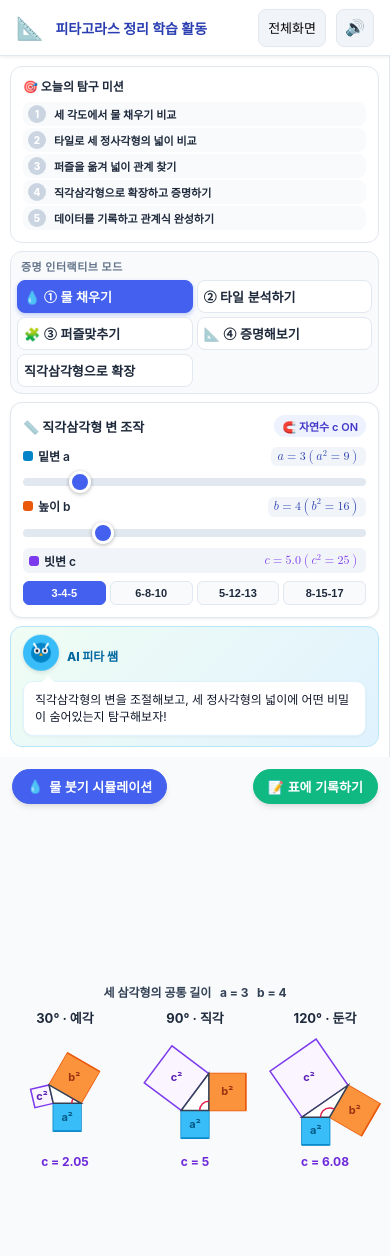
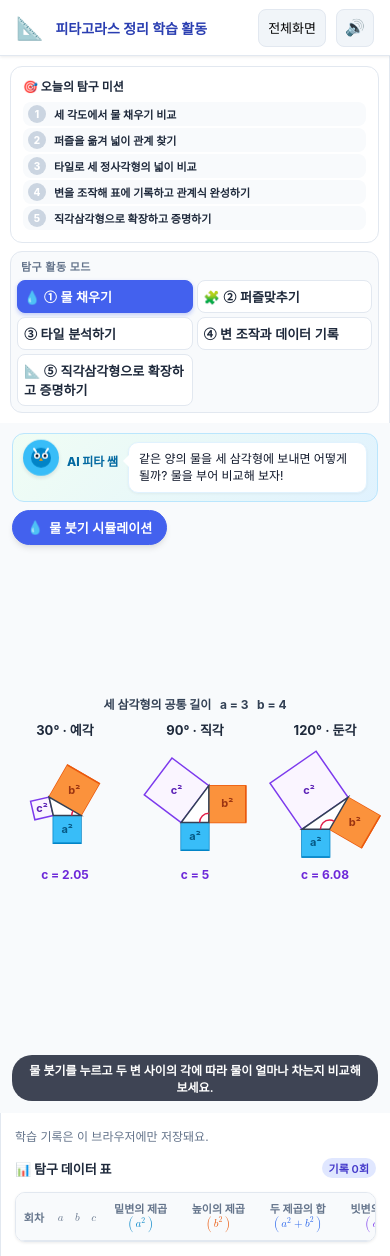
Before and after one commit to dkim-23/bruner, a plain HTML site: page index.html in a window 390 px wide. Shown: the top 1256 px of the page. Drawn offline with Linux system fonts and the light colour scheme.

Commit message:
Align Pythagoras activities with the five-step lesson

```diff
--- a/index.html
+++ b/index.html
@@ -162,7 +162,7 @@
     }
 
     /* ========================================================
-       좌측 패널: 조작 & 튜터 (Enactive)
+       좌측 패널: 미션, 모드 및 변 조작
        ======================================================== */
     .panel-left {
       background: var(--bg-panel);
@@ -171,6 +171,7 @@
       flex-direction: column;
       padding: 10px;
       gap: 8px;
+      overflow-y: auto;
     }
 
     /* 모드 탭 버튼 */
@@ -372,11 +373,13 @@
       background: linear-gradient(135deg, #f0fdf4 0%, #e0f2fe 100%);
       border: 1px solid #bae6fd;
       border-radius: 12px;
-      padding: 10px 12px;
-      display: flex;
-      flex-direction: column;
-      gap: 8px;
-      position: relative;
+      padding: 8px 10px;
+      display: grid;
+      grid-template-columns: auto minmax(0, 1fr);
+      align-items: start;
+      gap: 10px;
+      margin: 10px 12px 0;
+      flex-shrink: 0;
     }
 
     .tutor-header {
@@ -422,24 +425,24 @@
     .tutor-speech-bubble {
       background: #ffffff;
       border-radius: 10px;
-      padding: 9px 11px;
+      padding: 7px 10px;
       font-size: 12px;
       line-height: 1.45;
       color: #0f172a;
       box-shadow: 0 1px 3px rgba(0,0,0,0.05);
       position: relative;
       border: 1px solid #e0f2fe;
-      min-height: 48px;
     }
 
     .tutor-speech-bubble::before {
       content: '';
       position: absolute;
-      top: -6px;
-      left: 18px;
-      border-left: 6px solid transparent;
-      border-right: 6px solid transparent;
-      border-bottom: 6px solid #ffffff;
+      top: 12px;
+      left: -6px;
+      border-left: 0;
+      border-right: 6px solid #ffffff;
+      border-top: 6px solid transparent;
+      border-bottom: 6px solid transparent;
     }
 
     /* 미니 미션 카드 */
@@ -505,30 +508,24 @@
       flex-direction: column;
       position: relative;
       background: var(--bg-canvas);
-      overflow: hidden;
+      min-height: 0;
+      overflow-y: auto;
     }
 
     /* 캔버스 상단 조작 툴바 */
     .canvas-toolbar {
-      position: absolute;
-      top: 12px;
-      left: 12px;
-      right: 12px;
-      display: flex;
-      justify-content: space-between;
+      flex: 0 0 auto;
+      margin: 8px 12px 0;
+      display: flex;
+      flex-wrap: wrap;
+      gap: 6px;
       align-items: center;
-      pointer-events: none;
-      z-index: 10;
-    }
-
-    .canvas-toolbar > * {
-      pointer-events: auto;
-    }
-
-    .toolbar-left, .toolbar-right {
-      display: flex;
-      gap: 8px;
-      align-items: center;
+    }
+
+    .activity-navigation, #puzzleTools, #euclidTools {
+      display: flex;
+      flex-wrap: wrap;
+      gap: 6px;
     }
 
     .btn-action {
@@ -581,23 +578,21 @@
       white-space: nowrap;
     }
 
-    #euclidTools [aria-pressed="true"] {
+    .canvas-toolbar [aria-pressed="true"] {
       background: #7c3aed;
       color: #fff;
     }
 
     .euclid-banner {
-      position: absolute;
-      top: 58px;
-      left: 12px;
-      right: 12px;
+      flex: 0 0 auto;
+      margin: 8px 12px 0;
+      display: flex;
       flex-direction: column;
       gap: 6px;
       background: #fff;
       border: 1px solid #a855f7;
       border-radius: 12px;
       padding: 8px 12px;
-      z-index: 15;
       font-size: 13px;
     }
 
@@ -641,7 +636,15 @@
     }
 
     /* 메인 캔버스 */
+    .geometry-stage {
+      flex: 1 0 200px;
+      min-width: 0;
+      position: relative;
+    }
+
     #geometryCanvas {
+      position: absolute;
+      inset: 0;
       width: 100%;
       height: 100%;
       display: block;
@@ -651,10 +654,9 @@
 
     /* 캔버스 하단 상태 힌트 */
     .canvas-footer-hint {
-      position: absolute;
-      bottom: 12px;
-      left: 50%;
-      transform: translateX(-50%);
+      flex-shrink: 0;
+      align-self: center;
+      margin: 0 12px 12px;
       width: max-content;
       max-width: calc(100% - 24px);
       text-align: center;
@@ -940,8 +942,7 @@
     }
 
     .worksheet {
-      position: absolute;
-      inset: 52px 0 0;
+      flex: 1 0 auto;
       padding: clamp(10px, 1.5vw, 22px);
       display: grid;
       grid-template-columns: minmax(0, 2fr) minmax(0, 3fr);
@@ -1039,46 +1040,46 @@
         </div>
         <div class="mission-item" id="mission2">
           <div class="mission-badge" id="mBadge2">2</div>
-          <span>타일로 세 정사각형의 넓이 비교</span>
+          <span>퍼즐을 옮겨 넓이 관계 찾기</span>
         </div>
         <div class="mission-item" id="mission3">
           <div class="mission-badge" id="mBadge3">3</div>
-          <span>퍼즐을 옮겨 넓이 관계 찾기</span>
+          <span>타일로 세 정사각형의 넓이 비교</span>
         </div>
         <div class="mission-item" id="mission4">
           <div class="mission-badge" id="mBadge4">4</div>
-          <span>직각삼각형으로 확장하고 증명하기</span>
+          <span>변을 조작해 표에 기록하고 관계식 완성하기</span>
         </div>
         <div class="mission-item" id="mission5">
           <div class="mission-badge" id="mBadge5">5</div>
-          <span>데이터를 기록하고 관계식 완성하기</span>
+          <span>직각삼각형으로 확장하고 증명하기</span>
         </div>
       </div>
 
       <!-- 증명 인터랙티브 모드 탭 -->
       <div class="mode-tab-group">
-        <div class="mode-tab-title">증명 인터랙티브 모드</div>
+        <div class="mode-tab-title">탐구 활동 모드</div>
         <div class="mode-tabs">
           <button class="tab-btn active" data-mode="water" id="tabWater">
             <span>💧 ① 물 채우기</span>
           </button>
+          <button class="tab-btn" data-mode="puzzle" id="tabPuzzle">
+            <span>🧩 ② 퍼즐맞추기</span>
+          </button>
           <button class="tab-btn" data-mode="tile" id="tabTile">
-            <span>② 타일 분석하기</span>
+            <span>③ 타일 분석하기</span>
           </button>
-          <button class="tab-btn" data-mode="puzzle" id="tabPuzzle">
-            <span>🧩 ③ 퍼즐맞추기</span>
+          <button class="tab-btn" data-mode="data" id="tabData">
+            <span>④ 변 조작과 데이터 기록</span>
           </button>
-          <button class="tab-btn" data-mode="euclid" id="tabEuclid">
-            <span>📐 ④ 증명해보기</span>
+          <button class="tab-btn" data-mode="extend" data-alternate-mode="euclid" id="tabExtend">
+            <span>📐 ⑤ 직각삼각형으로 확장하고 증명하기</span>
           </button>
-          <button class="tab-btn" data-mode="extend" id="tabExtend">
-            <span>직각삼각형으로 확장</span>
-          </button>
         </div>
       </div>
 
       <!-- 동적 삼각형 변 조작 카드 -->
-      <div class="control-card" id="triangleControls">
+      <div class="control-card" id="triangleControls" hidden>
         <div class="control-card-header">
           <div class="control-card-title">
             <span>📏 직각삼각형 변 조작</span>
@@ -1121,6 +1122,10 @@
         </div>
       </div>
 
+    </aside>
+
+    <!-- [중앙 캔버스 50%] 동적 기하학 캔버스 (Iconic) -->
+    <section class="panel-center">
       <!-- AI 튜터 캐릭터 & 발문 대화창 -->
       <div class="tutor-card">
         <div class="tutor-header">
@@ -1141,7 +1146,7 @@
           </div>
         </div>
         <div class="tutor-speech-bubble" id="tutorSpeech">
-          직각삼각형의 변을 조절해보고, 세 정사각형의 넓이에 어떤 비밀이 숨어있는지 탐구해보자!
+          같은 양의 물을 세 삼각형에 보내면 어떻게 될까? 물을 부어 비교해 보자!
         </div>
         <div class="tutor-speech-bubble" id="puzzleDiscovery" hidden>
           <p id="puzzleQuestion"></p>
@@ -1149,40 +1154,27 @@
           <p id="puzzleFeedback" role="status"></p>
         </div>
       </div>
-    </aside>
-
-    <!-- [중앙 캔버스 50%] 동적 기하학 캔버스 (Iconic) -->
-    <section class="panel-center">
-      <!-- 캔버스 오버레이 툴바 -->
       <div class="canvas-toolbar">
-        <div class="toolbar-left">
-          <!-- 모드 1: 물 붓기 버튼 -->
         <button class="btn-action primary" id="btnPourWater">
           <span id="pourWaterIcon">💧</span> <span id="pourWaterText">물 붓기 시뮬레이션</span>
         </button>
-
-          <!-- 퍼즐 힌트 및 리셋 버튼 (모드 2일 때 표시) -->
-          <div id="puzzleTools" style="display:none; gap:6px;">
-            <button class="btn-action" id="btnPuzzleHint">🧩 자동맞춤</button>
+        <div id="puzzleTools" hidden>
+          <button class="btn-action" id="btnPuzzleHint">🧩 조각 자동맞춤</button>
           <button class="btn-action" id="btnPuzzleReset">🔄 조각 원위치</button>
         </div>
-
-        </div>
-
-        <div class="toolbar-right">
-          <!-- 데이터 표 기록 버튼 -->
-          <button class="btn-action accent" id="btnRecordData">
-            <span>📝 표에 기록하기</span>
-          </button>
-        </div>
-      </div>
-
-      <div class="euclid-banner" id="euclidBanner" style="display:none;">
-        <div id="euclidTools" style="display:flex;" role="group" aria-label="증명 단계">
+        <button class="btn-action accent" id="btnRecordData" hidden>📝 표에 기록하기</button>
+        <div class="activity-navigation" id="extensionTools" role="group" aria-label="확장과 증명" hidden>
+          <button class="btn-action" id="btnExtensionMode" type="button" aria-pressed="true">직각삼각형으로 확장</button>
+          <button class="btn-action" id="btnProofMode" type="button" aria-pressed="false">증명해보기</button>
+        </div>
+        <div id="euclidTools" role="group" aria-label="증명 단계" hidden>
           <button class="btn-action" data-proof-step="0" aria-pressed="true">1단계</button>
           <button class="btn-action" data-proof-step="1" aria-pressed="false">2단계</button>
           <button class="btn-action" data-proof-step="2" aria-pressed="false">3단계</button>
         </div>
+      </div>
+
+      <div class="euclid-banner" id="euclidBanner" hidden>
         <strong id="euclidStepTitle"></strong>
         <div id="euclidStepDesc"></div>
         <div class="symbol-chip-group" id="euclidChoices" role="group" aria-label="빈칸에 넣을 보기"></div>
@@ -1207,11 +1199,11 @@
               <text x="17" y="226">B</text><text x="114" y="228">G</text><text x="213" y="226">C</text>
             </g>
           </svg>
-          <figcaption><strong>그림 1</strong><br>네 타일은 모두 같은 크기의 정사각형이에요.<br>넓이($\triangle AFE$), 넓이($\triangle EFI$), 넓이($\triangle EDH$), …는 모두 $s$예요.</figcaption>
+          <figcaption><strong>그림 1</strong></figcaption>
         </figure>
         <div>
           <h2 id="tileTitle">문제 1 · 타일 분석하기</h2>
-          <p>$\triangle EFI$의 세 변을 살펴보세요. 1~3번은 정사각형을 하나씩 찾아 꼭짓점을 둘레 순서대로 적고, 넓이를 $s$에 관한 식으로 나타내세요.</p>
+          <p>그림 1의 타일 네 개는 모두 같은 크기의 정사각형이에요. 각 타일을 대각선으로 나눈 삼각형($\triangle AFE$, $\triangle EFI$, $\triangle EDH$ 등)의 넓이는 모두 $s$예요. $\triangle EFI$의 세 변을 살펴보고, 1~3번에서 찾은 정사각형의 꼭짓점을 둘레 순서대로 적은 뒤 넓이를 $s$에 관한 식으로 나타내세요.</p>
           <ol>
             <li><label>$FI$를 한 변으로 하는 정사각형<input id="tileFI" autocomplete="off" maxlength="36" placeholder="꼭짓점, 넓이"></label></li>
             <li><label>$EI$를 한 변으로 하는 정사각형<input id="tileEI" autocomplete="off" maxlength="36" placeholder="꼭짓점, 넓이"></label></li>
@@ -1258,7 +1250,9 @@
       </section>
 
       <!-- 메인 캔버스 엘리먼트 -->
+      <div class="geometry-stage" id="geometryStage">
         <canvas id="geometryCanvas"></canvas>
+      </div>
 
       <!-- 캔버스 하단 조작 가이드 -->
       <div class="canvas-footer-hint" id="canvasHint">
@@ -1287,10 +1281,10 @@
               <th>$a$</th>
               <th>$b$</th>
               <th>$c$</th>
-              <th>밑변 넓이<br><span style="color:#0284c7; font-weight:800;">$(a^{2})$</span></th>
-              <th>높이 넓이<br><span style="color:#ea580c; font-weight:800;">$(b^{2})$</span></th>
-              <th>두 넓이의 합<br><span style="color:#2563eb; font-weight:800;">$(a^{2}+b^{2})$</span></th>
-              <th>빗변 넓이<br><span style="color:#7c3aed; font-weight:800;">$(c^{2})$</span></th>
+              <th>밑변의 제곱<br><span style="color:#0284c7; font-weight:800;">$(a^{2})$</span></th>
+              <th>높이의 제곱<br><span style="color:#ea580c; font-weight:800;">$(b^{2})$</span></th>
+              <th>두 제곱의 합<br><span style="color:#2563eb; font-weight:800;">$(a^{2}+b^{2})$</span></th>
+              <th>빗변의 제곱<br><span style="color:#7c3aed; font-weight:800;">$(c^{2})$</span></th>
             </tr>
           </thead>
           <tbody id="dataTableBody">
@@ -1300,7 +1294,7 @@
       </div>
 
       <!-- 수식 도출 & 상징화 완성하기 -->
-      <div class="formula-builder-card">
+      <div class="formula-builder-card" id="formulaBuilder" hidden>
         <div class="builder-question">
           ✏️ 데이터 표의 숫자를 보고<br><strong>세 정사각형 넓이의 관계식</strong>을 완성해봐!
         </div>
@@ -1337,7 +1331,7 @@
       </div>
 
       <!-- 성공 및 상징화 성취 알림 -->
-      <div class="achievement-card" id="achievementCard">
+      <div class="achievement-card" id="achievementCard" hidden>
         <div class="achievement-icon">🏆</div>
         <div class="achievement-title">피타고라스 정리 발견!</div>
         <div class="achievement-desc">
@@ -1364,7 +1358,7 @@
       get b2() { return this.b * this.b; },
       get c2() { return this.a2 + this.b2; },
 
-      // 모드: 'water' | 'tile' | 'puzzle' | 'euclid' | 'extend'
+      // 모드: 'water' | 'puzzle' | 'tile' | 'data' | 'extend' | 'euclid'
       mode: 'water',
 
       // 스냅 기능 (무리수 방지 피타고라스 삼쌍 우선)
@@ -1507,24 +1501,28 @@
        3. 캔버스 초기화 & 지오메트리 렌더러
        ======================================================== */
     const canvas = document.getElementById('geometryCanvas');
+    const geometryStage = document.getElementById('geometryStage');
     const ctx = canvas.getContext('2d');
     let canvasW = 0;
     let canvasH = 0;
+    let canvasDpr = 0;
     let animFrameId = null;
 
     function resizeCanvas() {
+      const rect = geometryStage.getBoundingClientRect();
+      if (!rect.width || !rect.height) return;
+      const dpr = window.devicePixelRatio || 1;
+      if (rect.width === canvasW && rect.height === canvasH && dpr === canvasDpr) return;
       const pieces = getPuzzleProgress();
-      const rect = canvas.parentElement.getBoundingClientRect();
-      const dpr = window.devicePixelRatio || 1;
       canvasW = rect.width;
       canvasH = rect.height;
+      canvasDpr = dpr;
       canvas.width = canvasW * dpr;
       canvas.height = canvasH * dpr;
       ctx.setTransform(dpr, 0, 0, dpr, 0, 0);
       if (pieces.length) applyPuzzleProgress(pieces);
       else initPuzzlePieces();
     }
-    window.addEventListener('resize', resizeCanvas);
 
     /* ========================================================
        4. 기하학 좌표 계산 (Fit-to-Screen)
@@ -1568,8 +1566,8 @@
 
       const padding = 70;
       const availW = Math.max(1, canvasW - padding * 2);
-      const top = State.mode === 'euclid' ? Math.max(padding, euclidBanner.offsetHeight + 70) : padding;
-      const availH = Math.max(1, canvasH - top - padding);
+      const top = 28;
+      const availH = Math.max(1, canvasH - top - 36);
 
       const scale = Math.min(availW / geomW, availH / geomH);
 
@@ -1627,6 +1625,12 @@
         renderEuclidMode(computeGeometry());
       } else if (State.mode === 'water') {
         renderWaterMode();
+      } else if (State.mode === 'data') {
+        const geom = computeGeometry();
+        drawPolygon(geom.sqA, '#e0f2fe', '#0284c7');
+        drawPolygon(geom.sqB, '#ffedd5', '#ea580c');
+        drawPolygon(geom.sqC, '#ede9fe', '#7c3aed');
+        renderBaseTriangle(geom);
       }
 
       // 애니메이션 업데이트 (물 붓기)
@@ -1789,8 +1793,8 @@
     function renderWaterMode() {
       const models = waterCases.map(({ angle }) => getWaterTriangle(angle));
       const column = canvasW / models.length;
-      const top = 96;
-      const bottom = 116;
+      const top = 60;
+      const bottom = 52;
       const height = Math.max(...models.map(model => model.height));
       const width = Math.max(...models.map(model => model.width));
       // 같은 길이의 변이 세 그림에서 화면상으로도 같은 길이가 되게 한다.
@@ -1973,8 +1977,8 @@
 
     function getPuzzleLayout() {
       const gap = 28;
-      const top = 82;
-      const availableHeight = Math.max(1, canvasH - top - 72);
+      const top = 26;
+      const availableHeight = Math.max(1, canvasH - top - 20);
       const stacked = canvasW < 410 && availableHeight >= canvasW * 1.2;
       const side = Math.max(1, Math.min(
         stacked ? canvasW - 24 : (canvasW - gap - 24) / 2,
@@ -2056,10 +2060,6 @@
           {x: target.x + a, y: target.y + side}
         ], '#c084fc', '#6d28d9', 1.5);
       }
-      if (State.puzzleDiscovered) {
-        drawLabel('$a^{2}$', source.x + a / 2, source.y + a / 2, '#075985', 14, true);
-        drawLabel('$b^{2}$', source.x + a + b / 2, source.y + a + b / 2, '#9a3412', 14, true);
-      }
       drawLabel('재배치 전', source.x + side / 2, source.y - 12, '#334155', 13, true);
       drawLabel('재배치 후', target.x + side / 2, target.y - 12, '#334155', 13, true);
 
@@ -2078,13 +2078,8 @@
       });
 
       if (complete) {
-        const center = { x: target.x + side / 2, y: target.y + side / 2 };
-        if (State.puzzleDiscovered) {
-          drawLabel('$c^{2}$', center.x, center.y, '#6d28d9', 20, true);
-        }
         if (!State.puzzleSolved) {
           State.puzzleSolved = true;
-          canvasHint.textContent = '회색은 조각이 있던 자리예요. 색칠 영역을 살펴보고 피타 쌤 아래의 질문에 답해 보세요.';
           showPuzzleQuestion(0);
           saveProgress();
         }
@@ -2182,48 +2177,71 @@
     const snapIndicator = document.getElementById('snapIndicator');
     const canvasHint = document.getElementById('canvasHint');
     const euclidBanner = document.getElementById('euclidBanner');
-
-    // 모드 탭 전환 (모드별 하단 안내 문구 및 도구 동적 전환)
-    document.querySelectorAll('.tab-btn').forEach(btn => {
-      btn.addEventListener('click', () => {
-        document.querySelectorAll('.tab-btn').forEach(b => b.classList.remove('active'));
-        btn.classList.add('active');
-        State.mode = btn.dataset.mode;
-        const worksheetOpen = State.mode === 'tile' || State.mode === 'extend';
-        document.getElementById('tileActivity').hidden = State.mode !== 'tile';
-        document.getElementById('extensionActivity').hidden = State.mode !== 'extend';
-        document.getElementById('triangleControls').hidden = worksheetOpen;
-        canvas.style.visibility = worksheetOpen ? 'hidden' : '';
+    const modeTabs = [...document.querySelectorAll('.tab-btn')];
+    const extensionTab = document.getElementById('tabExtend');
+    const btnExtensionMode = document.getElementById('btnExtensionMode');
+    const btnProofMode = document.getElementById('btnProofMode');
+    const extensionTools = document.getElementById('extensionTools');
+    const euclidTools = document.getElementById('euclidTools');
+    const puzzleTools = document.getElementById('puzzleTools');
+    const canvasToolbar = document.querySelector('.canvas-toolbar');
+
+    function setMode(mode) {
+      const activeTab = modeTabs.find(button => button.dataset.mode === mode || button.dataset.alternateMode === mode);
+      if (!activeTab) return;
+      modeTabs.forEach(button => {
+        button.classList.toggle('active', button === activeTab);
+        button.setAttribute('aria-pressed', button === activeTab);
+      });
+      State.mode = mode;
+      const worksheetOpen = mode === 'tile' || mode === 'extend';
+      document.getElementById('tileActivity').hidden = mode !== 'tile';
+      document.getElementById('extensionActivity').hidden = mode !== 'extend';
+      document.getElementById('triangleControls').hidden = mode !== 'data';
+      document.getElementById('formulaBuilder').hidden = mode !== 'data';
+      document.getElementById('achievementCard').hidden = mode !== 'data';
+      geometryStage.hidden = worksheetOpen;
       canvasHint.hidden = worksheetOpen;
-        btnRecordData.style.display = worksheetOpen || State.mode === 'euclid' ? 'none' : 'flex';
-        if (State.mode !== 'puzzle') {
+      btnRecordData.hidden = mode !== 'data';
+      btnPourWater.hidden = mode !== 'water';
+      puzzleTools.hidden = mode !== 'puzzle';
+      canvasToolbar.hidden = mode === 'tile';
+      extensionTools.hidden = activeTab !== extensionTab;
+      btnExtensionMode.setAttribute('aria-pressed', mode === 'extend');
+      btnProofMode.setAttribute('aria-pressed', mode === 'euclid');
+      euclidTools.hidden = mode !== 'euclid';
+      euclidBanner.hidden = mode !== 'euclid';
       puzzleDiscovery.hidden = true;
       tutorSpeech.hidden = false;
-        }
-        Sound.click();
-
-        // 툴바 전환
-        document.getElementById('btnPourWater').style.display = (State.mode === 'water') ? 'flex' : 'none';
-        document.getElementById('puzzleTools').style.display = (State.mode === 'puzzle') ? 'flex' : 'none';
-
-        euclidBanner.style.display = State.mode === 'euclid' ? 'flex' : 'none';
-        if (State.mode === 'water') {
-          canvasHint.innerHTML = '물 붓기를 누르고 두 변 사이의 각에 따라 물이 얼마나 차는지 비교해 보세요.';
-          setTutorSpeech("직각삼각형의 변을 조절해보고, 세 정사각형의 넓이에 어떤 비밀이 숨어있는지 탐구해보자!");
-        } else if (State.mode === 'puzzle') {
+
+      if (mode === 'water') {
+        canvasHint.textContent = '물 붓기를 누르고 두 변 사이의 각에 따라 물이 얼마나 차는지 비교해 보세요.';
+        setTutorSpeech('같은 양의 물을 세 삼각형에 보내면 어떻게 될까? 물을 부어 비교해 보자!');
+      } else if (mode === 'puzzle') {
         showPuzzlePrompt();
         if (State.puzzleSolved) showPuzzleQuestion(puzzleQuestionIndex);
-        } else if (State.mode === 'euclid') {
+      } else if (mode === 'data') {
+        canvasHint.textContent = '변의 길이를 바꾸고 표에 기록한 뒤 오른쪽에서 관계식을 완성해 보세요.';
+        setTutorSpeech('왼쪽 슬라이더로 여러 직각삼각형을 만들고 표에 기록해 봐. 세 변을 제곱한 수 사이에 어떤 규칙이 있을까?');
+      } else if (mode === 'euclid') {
         canvasHint.textContent = '단계 버튼을 누르면 그 단계의 움직임을 다시 볼 수 있어요.';
-          setTutorSpeech("색칠된 삼각형이 움직이는 동안 무엇이 그대로인지 살펴보고, 보기에서 골라 빈칸을 채워봐!");
+        setTutorSpeech('색칠된 삼각형이 움직이는 동안 무엇이 그대로인지 살펴보고, 보기에서 골라 빈칸을 채워봐!');
         selectProofStep(State.euclidStep);
-        } else if (State.mode === 'tile') {
-          setTutorSpeech('타일을 나눈 삼각형의 넓이는 모두 $s$야. 정사각형마다 삼각형이 몇 개 들어가는지 세어 봐.');
+      } else if (mode === 'tile') {
+        setTutorSpeech('정사각형마다 넓이가 $s$인 삼각형이 몇 개 들어가는지 세어 봐.');
       } else {
         setTutorSpeech('두 직각변을 고정하면 빗변의 길이는 어떻게 정해질까? 그림을 보고 생각해 봐.');
       }
-      });
-    });
+      geometryStage.parentElement.scrollTop = 0;
+      resizeCanvas();
+    }
+
+    modeTabs.forEach(button => button.addEventListener('click', () => {
+      Sound.click();
+      setMode(button.dataset.mode);
+    }));
+    btnExtensionMode.addEventListener('click', () => setMode('extend'));
+    btnProofMode.addEventListener('click', () => setMode('euclid'));
 
     // 슬라이더 변경 핸들러 (오직 슬라이더 조정만 수행, 자동 표 기록 완전 제거)
     function onSliderChange() {
@@ -2482,9 +2500,8 @@
       checkMissions();
     });
     btnGoToProof.addEventListener('click', () => {
-      const proofTab = document.getElementById('tabEuclid');
-      proofTab.click();
-      proofTab.focus();
+      setMode('euclid');
+      btnProofMode.focus();
     });
 
     const btnFullscreen = document.getElementById('btnFullscreen');
@@ -2620,11 +2637,11 @@
       puzzleDiscovery.hidden = false;
       puzzleFeedback.textContent = '';
       puzzleChoices.replaceChildren();
-      canvasHint.textContent = '색칠 영역을 살펴보고 피타 쌤 아래의 질문에 답해 보세요.';
+      canvasHint.textContent = '색칠 영역을 살펴보고 위에 있는 피타 쌤의 질문에 답해 보세요.';
       if (!question) {
         puzzleQuestion.textContent = '발견! 파란 정사각형과 주황 정사각형의 넓이 합은 보라 정사각형의 넓이와 같아요.';
-        setMathText(puzzleFeedback, '직각을 이루는 두 변의 길이가 $a, b$라면 파랑과 주황 정사각형의 넓이는 각각 $a^{2}, b^{2}$예요. 빗변의 길이가 $c$라면 보라 정사각형의 넓이는 $c^{2}$예요. 그래서 $a^{2} + b^{2} = c^{2}$. 이것이 피타고라스 정리예요!');
-        setMathText(canvasHint, '파랑 넓이 + 주황 넓이 = 보라 넓이   |   $a^{2} + b^{2} = c^{2}$');
+        puzzleFeedback.textContent = '타일 분석하기로 이동해 이 넓이 관계를 식으로 나타내 봐요.';
+        canvasHint.textContent = '파랑 넓이와 주황 넓이를 더하면 보라 넓이와 같아요.';
         return;
       }
       puzzleQuestion.textContent = question.prompt;
@@ -2643,9 +2660,11 @@
             State.puzzleMissionDone = true;
             checkMissions();
             showPuzzleQuestion(puzzleQuestions.length);
+            resizeCanvas();
             const { target, side } = getPuzzleLayout();
+            const rect = canvas.getBoundingClientRect();
             Sound.fanfare();
-            triggerConfetti(target.x + side / 2, target.y + side / 2, 60);
+            triggerConfetti(rect.left + target.x + side / 2, rect.top + target.y + side / 2, 60);
           }
         });
         puzzleChoices.append(button);
@@ -2909,8 +2928,8 @@
        ======================================================== */
     function checkMissions() {
       const proofComplete = proofSteps.every((step, index) => proofAnswers[index].length === step.answers.length);
-      const completed = [State.waterCompared, State.tileSolved, State.puzzleMissionDone,
-        State.extensionSolved && proofComplete, State.formulaSolved];
+      const completed = [State.waterCompared, State.puzzleMissionDone, State.tileSolved,
+        State.formulaSolved, State.extensionSolved && proofComplete];
       completed.forEach((done, index) => {
         const number = index + 1;
         document.getElementById(`mission${number}`).classList.toggle('completed', done);
@@ -3162,7 +3181,7 @@
         State.puzzleDiscovered = State.puzzleSolved && saved.puzzleDiscovered === true;
         puzzleQuestionIndex = State.puzzleDiscovered ? puzzleQuestions.length : saved.puzzleQuestionIndex === 1 ? 1 : 0;
 
-        [...document.querySelectorAll('.tab-btn')].find(button => button.dataset.mode === saved.mode)?.click();
+        setMode(saved.mode);
       } finally {
         restoringProgress = false;
       }
@@ -3182,7 +3201,8 @@
         template.innerHTML = renderMath(node.data.replace(/&/g, '&amp;').replace(/</g, '&lt;'));
         node.replaceWith(template.content);
       });
-      resizeCanvas();
+      new ResizeObserver(resizeCanvas).observe(geometryStage);
+      setMode('water');
       updateSliderUI();
       restoreProgress();
       render();
```
Lines whose indentation alone changed are shown as unchanged.
